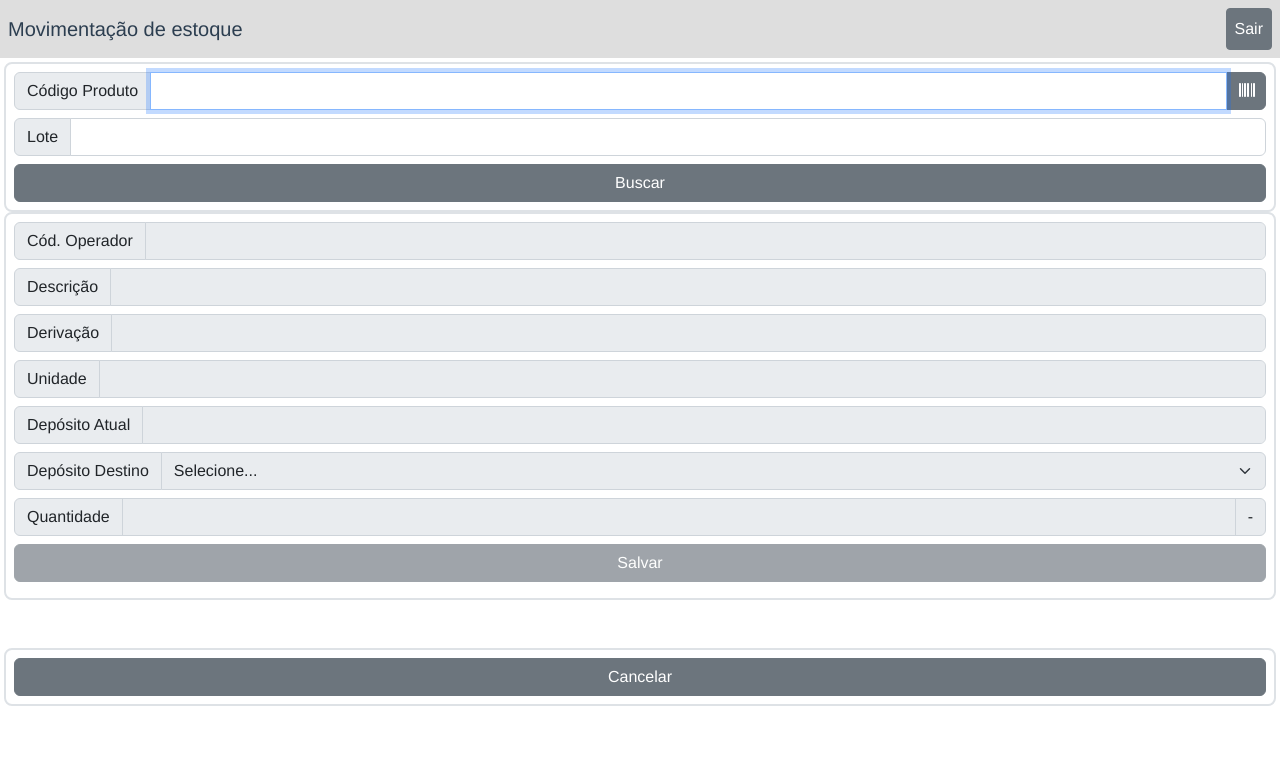
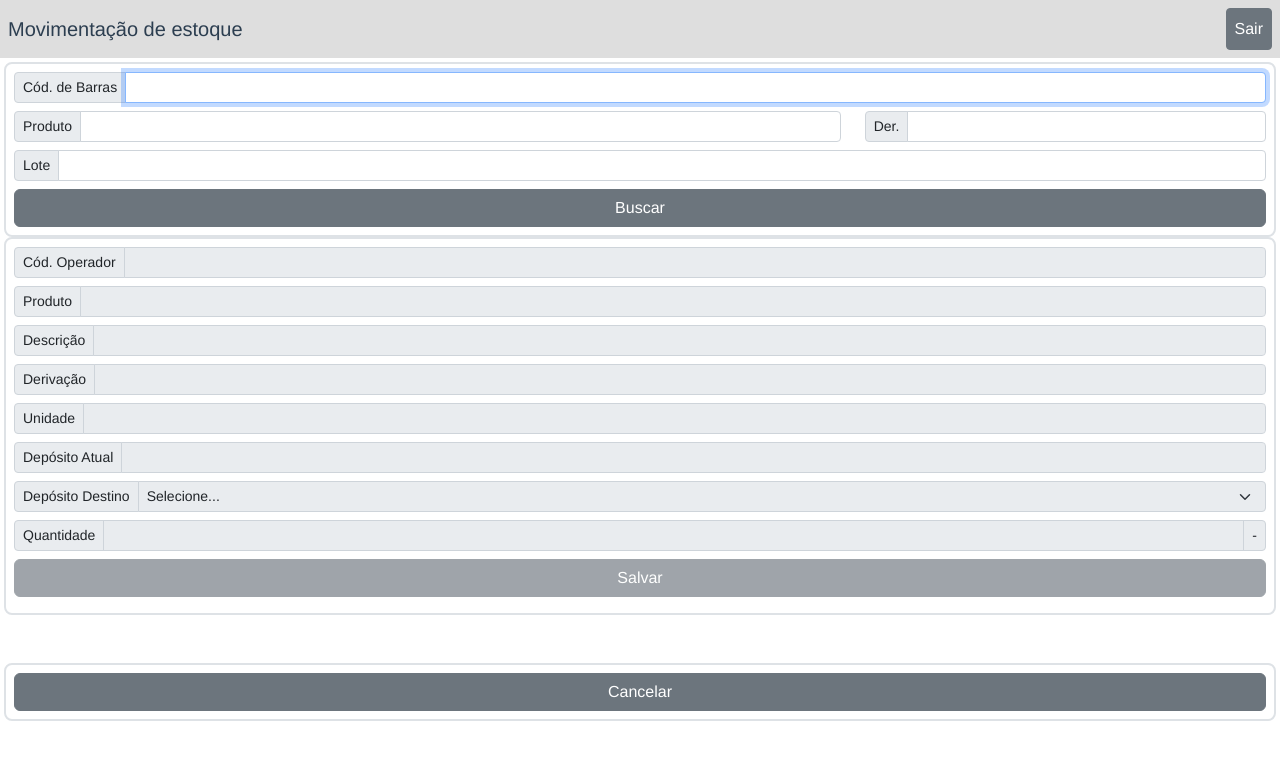
Before and after one commit to cadumancini/feeling-inventario, a Vue app: page /#/ in a window 1280 px wide. Shown: the top 760 px of the page. Built offline with nearby package versions, Linux system fonts and the light colour scheme; sample sign-in values are in the browser's storage.

Commit message:
Campos para produto, der. e lote

```diff
--- a/src/views/Contagem.vue
+++ b/src/views/Contagem.vue
@@ -6,20 +6,34 @@
         <div class="border border-2 rounded-3 px-2 pt-2">
           <div class="row mb-2">
             <div class="col">
-              <div class="input-group input-group">
-                <span class="input-group-text">Código Produto</span>
-                <input class="form-control" type="text" v-model="produto" ref="inputProduto">
-                <button class="btn btn-secondary input-group-btn" @click="toggleScanner" data-bs-toggle="modal" data-bs-target="#barcodeModal">
+              <div class="input-group input-group-sm">
+                <span class="input-group-text">Cód. de Barras</span>
+                <input class="form-control" type="text" v-on:keyup.enter="onEnter" v-model="codBarrasCab" ref="inputCodBarras">
+                <!-- <button class="btn btn-secondary input-group-btn" @click="toggleScanner" data-bs-toggle="modal" data-bs-target="#barcodeModal">
                   <font-awesome-icon icon="barcode"/>
-                </button>
+                </button> -->
+              </div>
+            </div>
+          </div>
+          <div class="row mb-2">
+            <div class="col-8">
+              <div class="input-group input-group-sm">
+                <span class="input-group-text">Produto</span>
+                <input class="form-control" type="text" v-model="produtoCab">
+              </div>
+            </div>
+            <div class="col-4">
+              <div class="input-group input-group-sm">
+                <span class="input-group-text">Der.</span>
+                <input class="form-control" type="text" v-model="derivacaoCab">
               </div>
             </div>
           </div>
           <div class="row mb-2">
             <div class="col">
-              <div class="input-group input-group">
+              <div class="input-group input-group-sm">
                 <span class="input-group-text">Lote</span>
-                <input class="form-control" type="text">
+                <input class="form-control" type="text" v-model="loteCab">
               </div>
             </div>
           </div>
@@ -53,7 +67,7 @@
         <div class="border border-2 rounded-3 px-2 py-2">
           <div class="row mb-2">
             <div class="col">
-              <div class="input-group input-group">
+              <div class="input-group input-group-sm">
                 <span class="input-group-text">Cód. Operador</span>
                 <input class="form-control" disabled type="text">
               </div>
@@ -61,7 +75,15 @@
           </div>
           <div class="row mb-2">
             <div class="col">
-              <div class="input-group input-group">
+              <div class="input-group input-group-sm">
+                <span class="input-group-text">Produto</span>
+                <input class="form-control" v-model="produto" disabled type="text">
+              </div>
+            </div>
+          </div>
+          <div class="row mb-2">
+            <div class="col">
+              <div class="input-group input-group-sm">
                 <span class="input-group-text">Descrição</span>
                 <input class="form-control" v-model="descricao" disabled type="text">
               </div>
@@ -69,7 +91,7 @@
           </div>
           <div class="row mb-2">
             <div class="col">
-              <div class="input-group input-group">
+              <div class="input-group input-group-sm">
                 <span class="input-group-text">Derivação</span>
                 <input class="form-control" v-model="derivacao" disabled type="text">
               </div>
@@ -77,7 +99,7 @@
           </div>
           <div class="row mb-2">
             <div class="col">
-              <div class="input-group input-group">
+              <div class="input-group input-group-sm">
                 <span class="input-group-text">Unidade</span>
                 <input class="form-control" v-model="unidade" disabled type="text">
               </div>
@@ -85,7 +107,7 @@
           </div>
           <div class="row mb-2">
             <div class="col">
-              <div class="input-group input-group">
+              <div class="input-group input-group-sm">
                 <span class="input-group-text">Depósito Atual</span>
                 <input class="form-control" v-model="depositoAtu" disabled type="text">
               </div>
@@ -93,7 +115,7 @@
           </div>
           <div class="row mb-2">
             <div class="col">
-              <div class="input-group input-group">
+              <div class="input-group input-group-sm">
                 <span class="input-group-text">Depósito Destino</span>
                 <select id="depositosList" class="form-select" :disabled="produtoInv === null">
                   <option selected disabled value="0">Selecione...</option>
@@ -104,7 +126,7 @@
           </div>
           <div class="row mb-2">
             <div class="col">
-              <div class="input-group input-group">
+              <div class="input-group input-group-sm">
                 <span class="input-group-text">Quantidade</span>
                 <input class="form-control" type="number" :disabled="produtoInv === null">
                 <span class="input-group-text">{{this.unidade || '-'}}</span>
@@ -144,7 +166,10 @@ export default {
     return {
       api_url: '',
       token: '',
-      produto: '',
+      codBarrasCab: '',
+      produtoCab: '',
+      derivacaoCab: '',
+      lotCab: '',
       descricao: '',
       derivacao: '',
       unidade: '',
@@ -162,7 +187,7 @@ export default {
     if (!sessionStorage.getItem('token')) {
       this.$router.push({ name: 'Login' })
     }
-    this.$refs.inputProduto.focus()
+    this.$refs.inputCodBarras.focus()
   },
   methods: {
     checkInvalidLoginResponse (response) {
@@ -174,17 +199,30 @@ export default {
     },
     onDecode (text) {
       document.getElementById('closeModalBarcode').click()
-      this.produto = text
+      this.codBarrasCab = text
     },
     onLoaded () {
       console.log('barcode scanner loaded')
+    },
+    onEnter () {
+      const regex = /.*[.].*[.].*/
+      if(regex.test(this.codBarrasCab)) {
+        const partes = this.codBarrasCab.split('.')
+        this.loteCab = partes[0]
+        this.produtoCab = partes[1]
+        this.derivacaoCab = partes[2]
+
+        this.codBarrasCab = ''
+      } else {
+        alert('Código de barras com formato inválido!')
+      }
     },
     toggleScanner () {
       this.isScanning = !this.isScanning
     },
     buscarProduto () {
-      if (this.produto === '') {
-        alert('Favor preencher o produto!')
+      if ((this.produtoCab === '' || this.derivacaoCab === '') && (this.loteCab === '')) {
+        alert('Favor preencher o produto e derivação, ou lote!')
       } else {
         this.produtoInv = null
         this.descricao = ''
@@ -195,17 +233,18 @@ export default {
 
         document.getElementsByTagName('body')[0].style.cursor = 'wait'
         document.getElementById('btnBuscar').disabled = true
-        const partes = this.produto.split('.')
-        const codPro = partes[1]
-        const codDer = partes[2]
 
-        axios.get(this.api_url + '/dadosProdutoDerivacao?token=' + this.token + '&emp=1&pro=' + codPro + '&der=' + codDer)
+        const url = (this.produtoCab !== '' && this.derivacaoCab !== '') ? this.api_url + '/dadosProdutoDerivacao?token=' + this.token + '&emp=1&pro=' + this.produtoCab + '&der=' + this.derivacaoCab :
+                                                                           this.api_url + '/dadosLote?token=' + this.token + '&emp=1&lote=' + this.loteCab
+
+        axios.get(url)
           .then((response) => {
             this.checkInvalidLoginResponse(response.data)
             if(response.data.dados.length === 0) {
               alert('Nenhum produto encontrado!')
             } else {
               this.produtoInv = response.data.dados[0]
+              this.produto = this.produtoInv.CODPRO
               this.descricao = this.produtoInv.DESNFV
               this.derivacao = this.produtoInv.CODDER + ' - ' + this.produtoInv.DESCPL
               this.unidade = this.produtoInv.UNIMED
@@ -233,7 +272,10 @@ export default {
       }
     },
     cancelar () {
-      this.produto = ''
+      this.codBarrasCab = ''
+      this.produtoCab = ''
+      this.derivacaoCab = ''
+      this.loteCab = ''
       this.produtoInv = null
       this.descricao = ''
       this.derivacao = ''
@@ -241,7 +283,7 @@ export default {
       this.depositoAtu = ''
       this.depositos = null
       document.getElementById('depositosList').value='0'
-      this.$refs.inputProduto.focus()
+      this.$refs.inputCodBarras.focus()
     }
   }
 }
```
